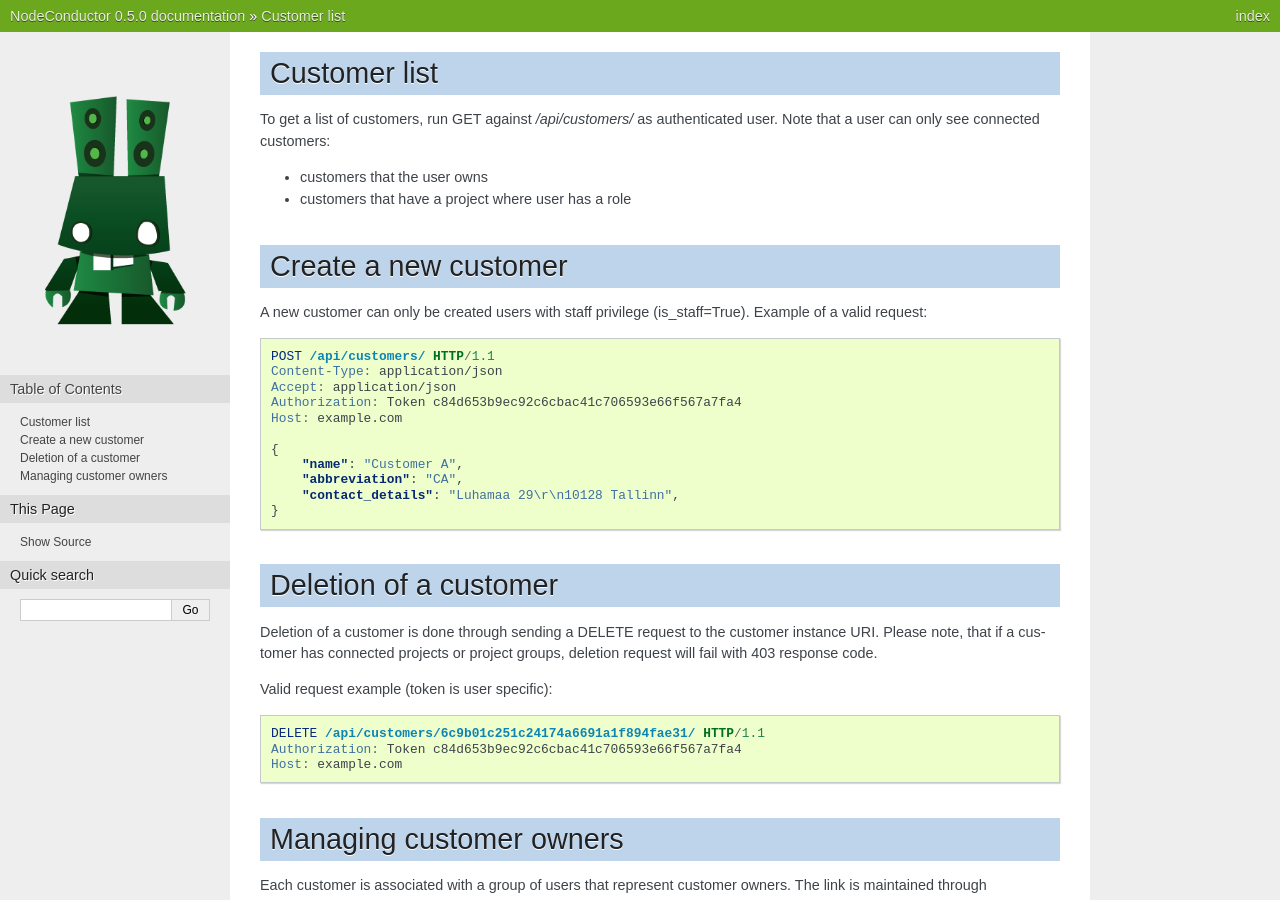
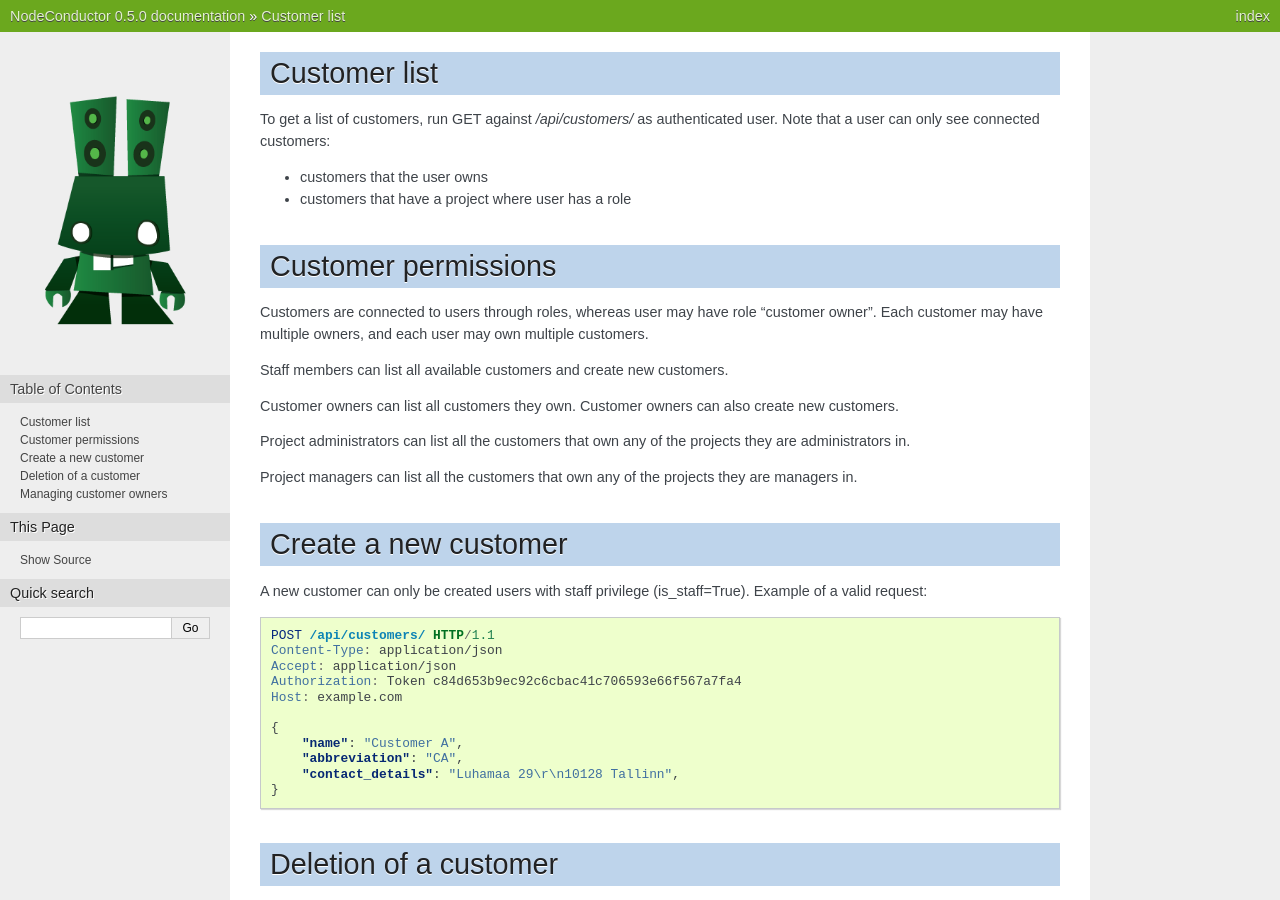
Before and after one commit to opennode/waldur-core, a Sphinx documentation site: the page built from docs/api/customer.rst, in a window 1280 px wide and 900 px high. Built offline with Sphinx 7.4.7, drawn with Linux system fonts in a browser that asks for light colours.

```diff
--- a/docs/api/customer.rst
+++ b/docs/api/customer.rst
@@ -6,6 +6,20 @@ only see connected customers:
 
 - customers that the user owns
 - customers that have a project where user has a role
+
+Customer permissions
+--------------------
+
+Customers are connected to users through roles, whereas user may have role "customer owner". Each customer may have multiple owners, and each user may own multiple customers.
+
+Staff members can list all available customers and create new customers.
+
+Customer owners can list all customers they own. Customer owners can also create new customers.
+
+Project administrators can list all the customers that own any of the projects they are administrators in.
+
+Project managers can list all the customers that own any of the projects they are managers in.
+
 
 Create a new customer
 ---------------------
--- a/docs/guide/intro.rst
+++ b/docs/guide/intro.rst
@@ -16,6 +16,8 @@ To install NodeConductor on RHEL6-compatible operating systems (CentOS6, Scienti
     # to run as standalone (dev/test)
     yum install nodeconductor
 
+.. include:: background.rst
+.. include:: fsm.rst
 .. include:: structure.rst
 .. include:: groups.rst
 .. include:: license.rst
```
Also changed, not shown: docs/guide/background.rst (added, +18 -0 lines), docs/guide/fsm.rst (added, +14 -0 lines).
